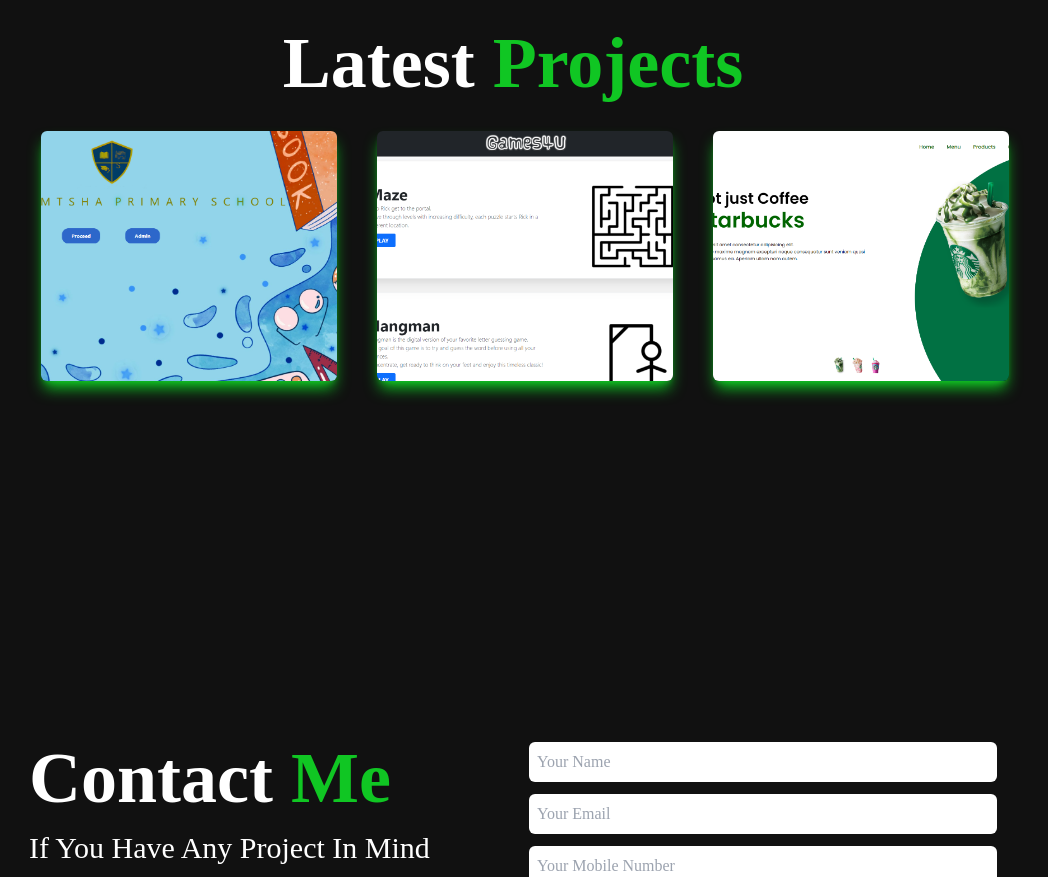
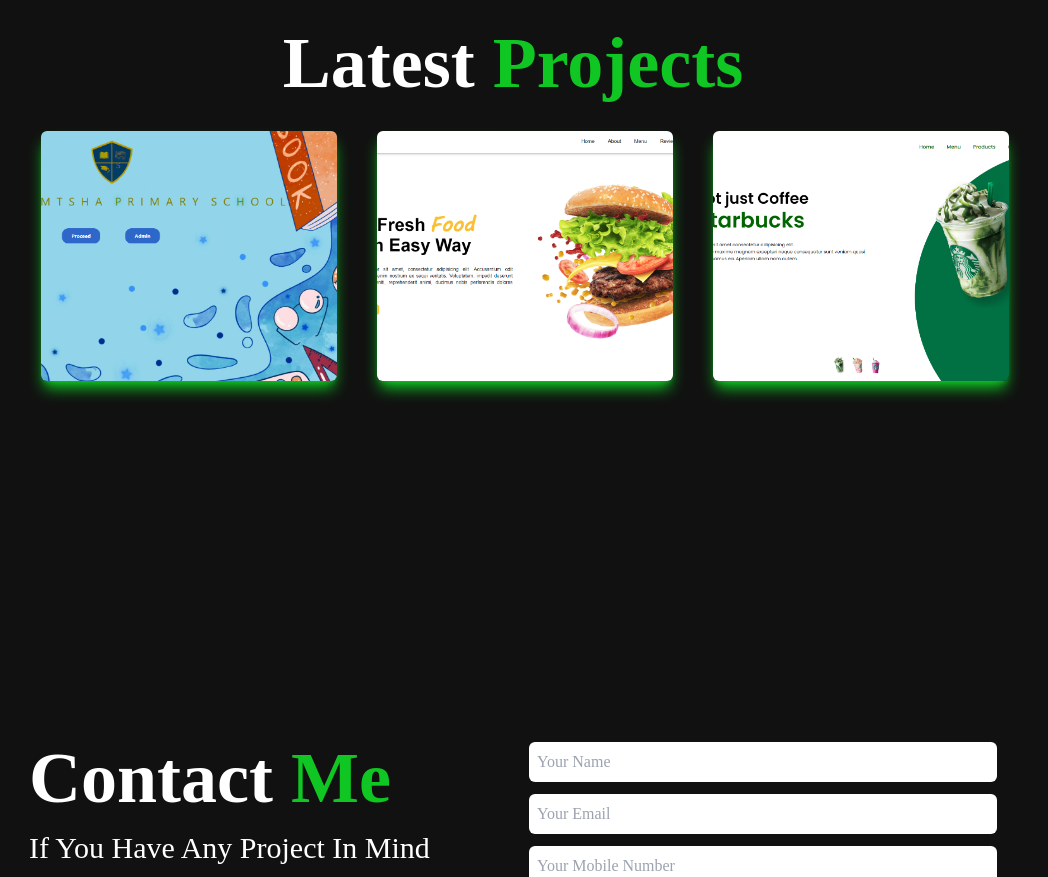
Before and after one commit to colehanekom/React-profile, a React (Vite) app: page / in a window 1280 px wide. Shown: the part 2420-3297 px from the top of the page, without its empty margins (127-1175 px from the left). Built offline with nearby package versions, Linux system fonts and the light colour scheme.

Commit message:
Replaced Games text and code with Restaurant

```diff
--- a/src/components/Projects.jsx
+++ b/src/components/Projects.jsx
@@ -1,6 +1,6 @@
 import React from 'react';
 import School from '../assets/school.png';
-import Games from '../assets/games.png';
+import Restaurant from '../assets/restaurant.png';
 import Starbucks from '../assets/starbucks.png';
 
 const Projects = () => {
@@ -40,17 +40,17 @@ const Projects = () => {
           </div>
 
           <div
-            style={{ backgroundImage: `url(${Games})` }}
+            style={{ backgroundImage: `url(${Restaurant})` }}
             className='shadow-lg shadow-[#10C623] group container rounded-md flex justify-center items-center mx-3 content-div'
           >
             {/* Hover effects */}
             <div className='opacity-0 group-hover:opacity-100'>
               <span className='text-xl md:text-2xl font-bold tracking-wider'>
-                Games website
+                Restaurant Landing Page
               </span>
               <div className='pt-4 md:pt-8 text-center'>
                 <a
-                  href='https://genuine-zuccutto-710c6f.netlify.app'
+                  href='https://dazzling-platypus-52df7c.netlify.app/'
                   target='_blank'
                   rel='noopener noreferrer'
                 >
```
